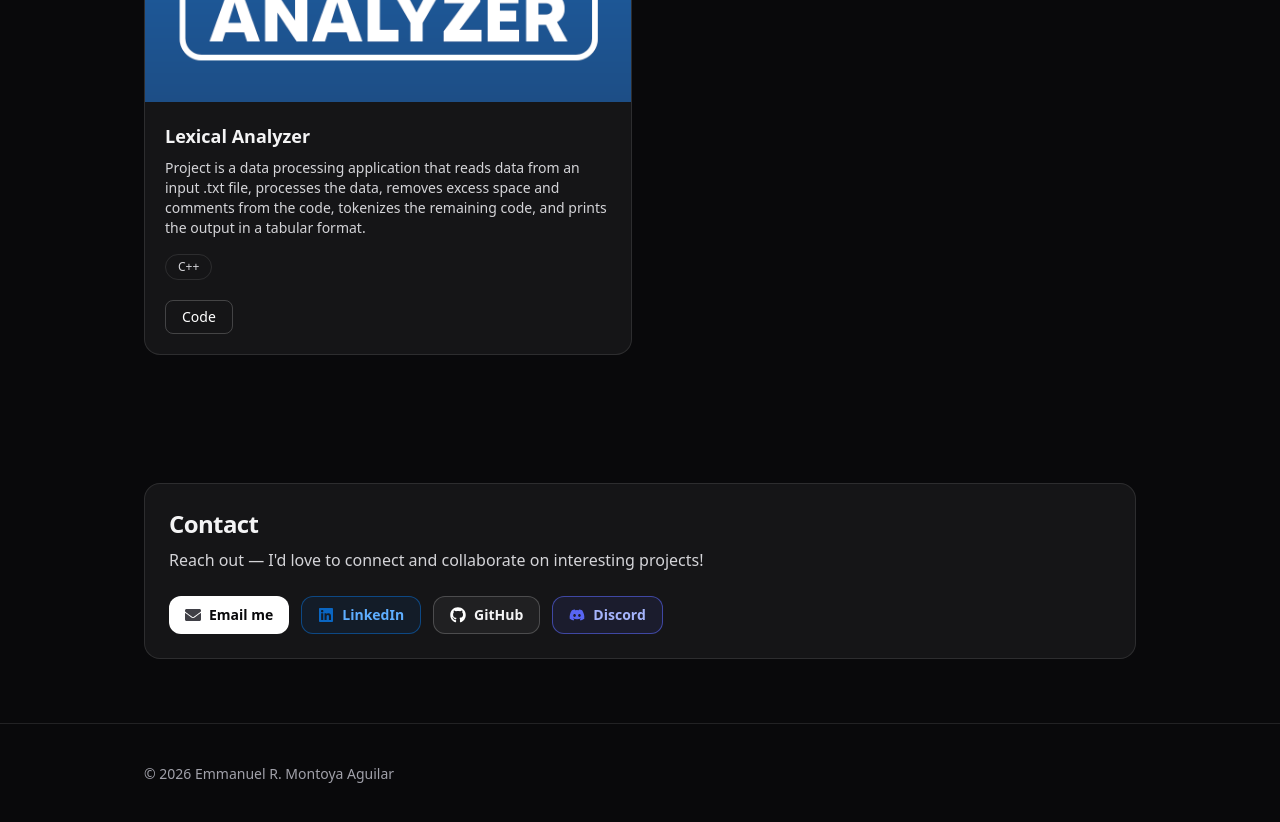
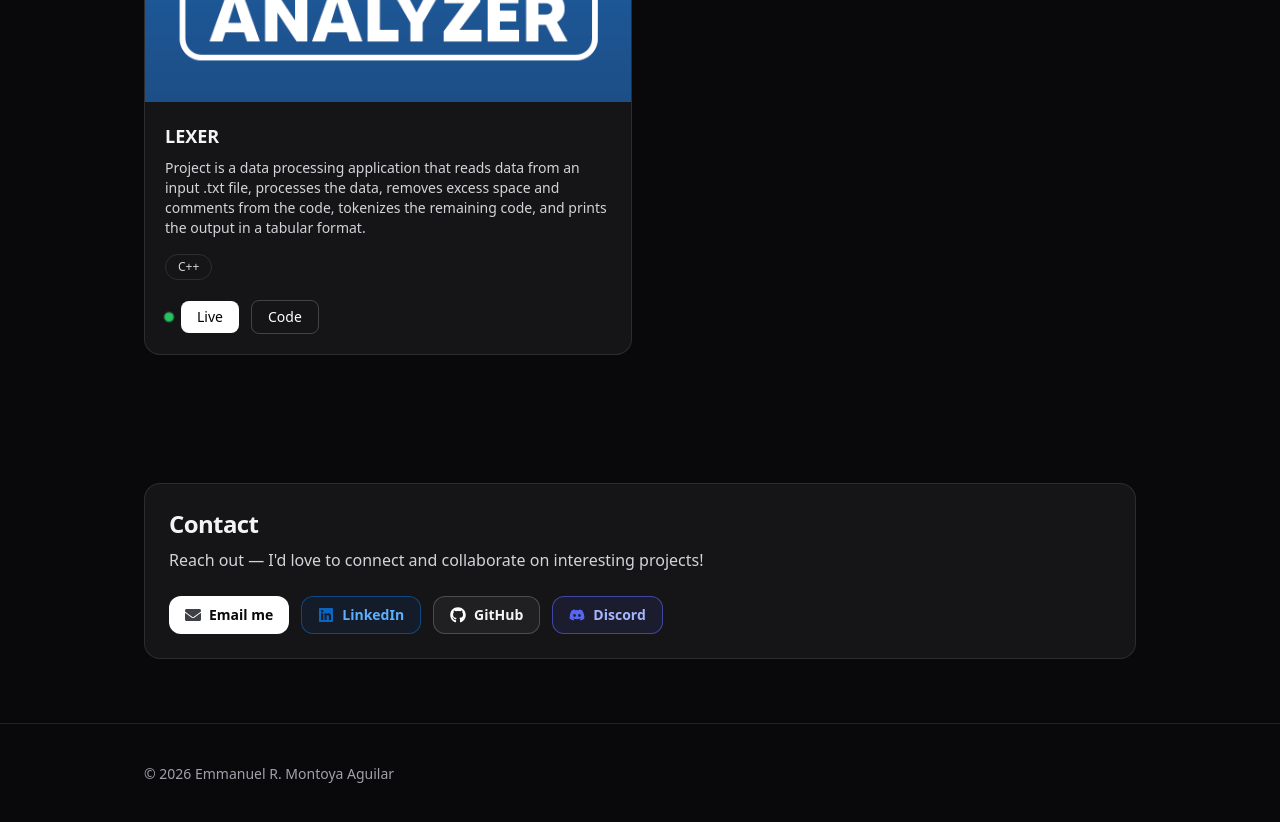
Before and after one commit to eemont/eemont.github.io, a React (Vite) app: page / in a window 1280 px wide. Shown: the part 2140-2962 px from the top of the page. Built offline with nearby package versions, Linux system fonts and the light colour scheme.

Commit message:
Added LEXER's deployed link.

```diff
--- a/src/data/projects.js
+++ b/src/data/projects.js
@@ -45,12 +45,12 @@ export const projects = [
     image: "/projects/flexfit_appicon.png",
   },
       {
-    title: "Lexical Analyzer",
+    title: "LEXER",
     description:
       "Project is a data processing application that reads data from an input .txt file, processes the data, removes excess space and comments from the code, tokenizes the remaining code, and prints the output in a tabular format.",
     tags: ["C++"],
     links: {
-      live: "",
+      live: "https://eemont.github.io/cpsc323-project1/",
       code: "https://github.com/eemont/cpsc323-project1",
     },
     image: "/projects/LexicalAnalyzerPNG.png",
```
